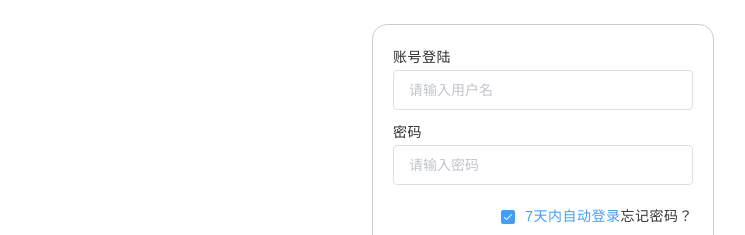
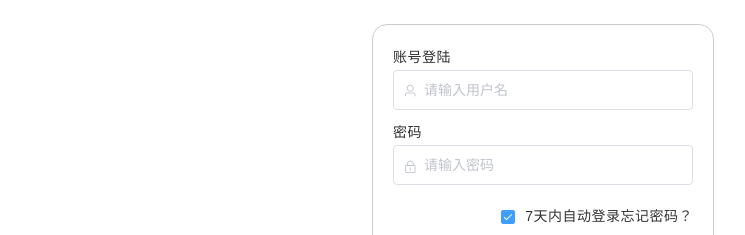
Before and after one commit to hicai/vue-mtapp, a Nuxt app: page /login in a window 1280 px wide. Shown: the part 251-486 px from the top of the page, without its empty margins (118-863 px from the left). Built offline with nearby package versions, Linux system fonts and the light colour scheme.

Commit message:
登录/退出功能

```diff
--- a/components/index/life.vue
+++ b/components/index/life.vue
@@ -19,7 +19,7 @@
 							</nuxt-link>
 						</div>
             <div>
-						<nuxt-link to="">
+						<nuxt-link to="/login">
 							<el-button size="medium">立即登录</el-button>
 						</nuxt-link>
             </div>
--- a/components/public/header/user.vue
+++ b/components/public/header/user.vue
@@ -1,7 +1,7 @@
 <template>
    <div class="m-user">
      <template v-if="user">
-			 欢迎您<span class="username">{{ user }}</span>
+			 欢迎您 <span class="username">{{ user }}</span>
 			 [<nuxt-link to="/exit">退出</nuxt-link>]
 		 </template>
 		 <template v-else>
@@ -18,10 +18,24 @@ export default {
 	 return {
      user:''
 	 }
+	},
+	mounted(){
+	  this.$axios.get('/users/getUser').then(res=>{
+		  if(res.status === 200){
+			this.user = window.decodeURIComponent(res.data.user)
+		  }
+	  })
 	}
+
+//   async mounted(){
+//     const {status,data:{user}} = await this.$axios.get('/users/getUser')
+//     if(status===200){
+//       this.user=user
+//     }
+//   }
 }
 </script>
 
-<style lang="css">
+<style lang="scss">
 
 </style>
--- a/nuxt.config.js
+++ b/nuxt.config.js
@@ -31,7 +31,7 @@ module.exports = {
   ** Plugins to load before mounting the App
   */
   plugins: [
-    '@/plugins/element-ui'
+    {src:'@/plugins/element-ui',ssr:true}
   ],
   /*
   ** Nuxt.js modules
@@ -47,6 +47,8 @@ module.exports = {
   },
   build: {
     transpile: [/^element-ui/],
+    // 防止element-ui被多次打包
+    vendor: ['element-ui'],
     /*
     ** You can extend webpack config here
     */
--- a/package.json
+++ b/package.json
@@ -16,7 +16,7 @@
     "babel-preset-es2015": "6.24.1",
     "cross-env": "5.2.0",
     "crypto-js": "3.1.9-1",
-    "element-ui": "2.4.6",
+    "element-ui": "^2.4.11",
     "js-pinyin": "0.1.9",
     "koa": "2.5.2",
     "koa-bodyparser": "4.2.1",
--- /dev/null
+++ b/pages/exit.vue
@@ -0,0 +1,20 @@
+<template>
+   <div></div>
+</template>
+
+<script>
+import { async } from 'q';
+export default {
+  layout:'bank',
+  middleware:async (ctx) =>{
+    let {status,data}=await ctx.$axios.get('/users/exit')
+    if(status===200&&data&&data.code===0){
+       window.location.href='/'
+    }
+  }
+}
+</script>
+
+<style>
+
+</style>
--- a/pages/login.vue
+++ b/pages/login.vue
@@ -6,10 +6,23 @@
         class="logo"/>
       </div>
     <div class="form">
+      <h4
+        v-if="error"
+        class="tips"><i/>{{ error }}</h4>
       <p>账号登陆</p>
-      <el-input v-model="username" placeholder="请输入用户名"></el-input>
+      <el-input
+        v-model="username"
+        prefix-icon="el-icon-user"
+        autocomplete="off"
+        placeholder="请输入用户名"
+        ></el-input>
       <p>密码</p>
-       <el-input v-model="password" placeholder="请输入密码"></el-input>
+       <el-input
+          v-model="password"
+          prefix-icon="el-icon-lock"
+          autocomplete="off"
+           placeholder="请输入密码"
+          show-password></el-input>
        <div class="remember">
         <el-checkbox v-model="checked">7天内自动登录</el-checkbox>
         <span>忘记密码？</span>
@@ -23,7 +36,6 @@
     </div>
   </div>
 </template>
-
 <script>
 import CryptoJS from 'crypto-js'
 export default {
@@ -38,19 +50,20 @@ export default {
   },
   methods: {
       login(){
-         let self = this;
          this.$axios.post("/users/signin",{
             username:window.encodeURIComponent(this.username),
             password:CryptoJS.MD5(this.password).toString()
          }).then(res=>{
-             if(status === 2000){
+             if(res.status === 200){
                if(res.data && res.data.code === 0){
-                   self.$router.push('/')
+                   this.$router.push('/')
+                   this.username = ""
+                   this.password = ""
                }else{
-                   self.error = res.data.msg
+                   this.error = res.data.msg
                }
              }else{
-                self.error=`服务器出错`
+                this.error=`服务器出错`
              }
          })
 
@@ -59,15 +72,9 @@ export default {
 }
 </script>
 
-<style scoped lang="scss">
+<style lang="scss">
   @import "@/assets/css/login/index.scss";
  .page-login{
-    // position: fixed;
-    //  width: 100%;
-    //  height: 100%;
-    //  background: linear-gradient(141deg, #89e6dd 0%, #32ccbc 51%, #2bb8aa 75%);
-    //  top:0;
-    //  left: 0;
       .form{
           background: #fff;
           width: 300px;
--- a/pages/register.vue
+++ b/pages/register.vue
@@ -176,6 +176,7 @@ import CryptoJS from 'crypto-js'
                     if(status === 200){
                       if(data && data.code === 0){
                        self.$router.push('/login')
+                       this.$refs['ruleForm'].resetFields(); //移除校验结果并重置字段值
                       }else{
                         self.error = data.msg
                       }
@@ -195,5 +196,5 @@ import CryptoJS from 'crypto-js'
 </script>
 
 <style lang="scss">
-   @import '@/assets/css/register/index.scss'
+@import "@/assets/css/register/index.scss";
 </style>
```
Also changed, not shown: plugins/element-ui.js (+8 -4 lines), 1 other file (tests, documents, lock files or other folders).
